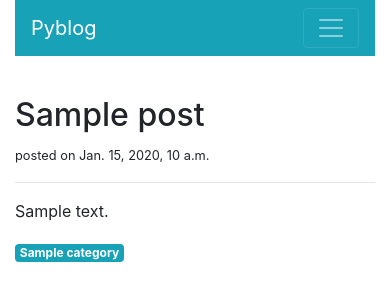
After one commit to zxperts/pyblog, a Django app: template blog/templates/blog/post_detail.html in a window 390 px wide. The commit adds this page. Shown: the top 301 px of the page. Run offline with Django 3.2, Linux system fonts and the light colour scheme; the template is opened without the code that fills it: most values are stand-ins (such as "Sample title", 1, 10 or a date in 2020); some libraries are stand-ins or nearby versions.

Commit message:
Afficher le détail d'un article

```diff
--- a/blog/navigation.py
+++ b/blog/navigation.py
@@ -4,7 +4,6 @@ NAV_POSTS = 'posts'
 
 NAV_ITEMS = (
     (NAV_POSTS, reverse_lazy('home')),
-    ('posts2', reverse_lazy('home')),
 
 )
 
--- /dev/null
+++ b/blog/templates/blog/post_detail.html
@@ -0,0 +1,20 @@
+{% extends 'base.html' %}
+
+
+{% block title %} {{ post.title }} {% endblock %}
+
+{% block content %}
+<div class="col-sm-9">
+    <div class="mt-3">
+        <h2>{{ post.title }}</h2>
+        <small>posted on {{ post.created_at }}</small>
+        <hr>
+        <p class="text-muted">
+            {{ post.text|linebreaks|safe }}
+        </p>
+        <a href="{% url 'post_list' post.category.slug %}"
+           class="badge badge-info">{{ post.category.name|capfirst }}</a>
+    </div>
+</div>
+
+{% endblock content %}
--- a/blog/urls.py
+++ b/blog/urls.py
@@ -5,5 +5,5 @@ from blog import views
 urlpatterns = [
     path('posts/', views.post_list, name='home'),
     path('posts/<str:category_name>', views.post_list, name='post_list'),
-
+    path('posts/detail/<int:post_id>', views.post_detail, name='post_detail'),
 ]
```
Also changed, not shown: blog/templates/blog/post_list.html (+4 -3 lines), blog/views.py (+14 -2 lines), db.sqlite3.
